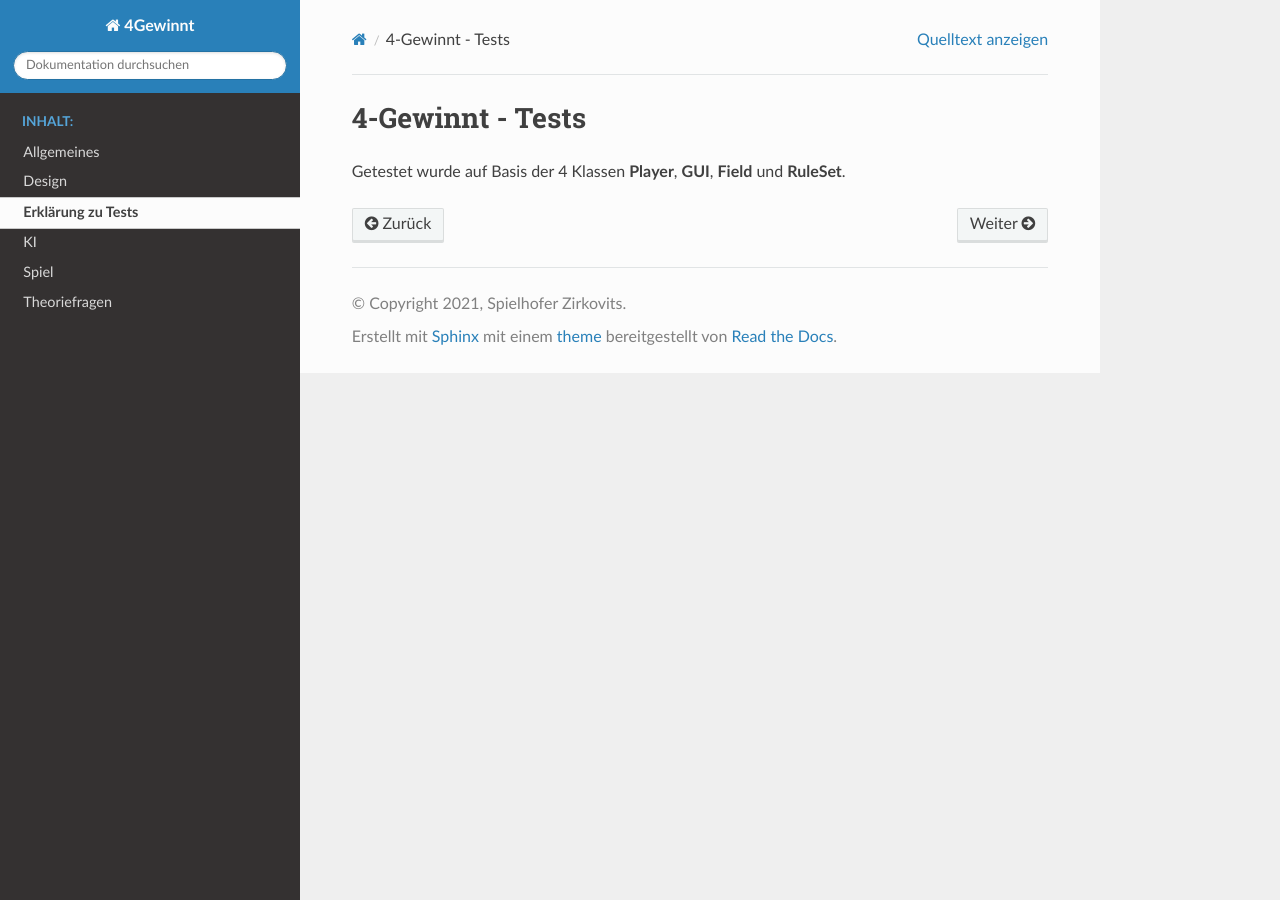
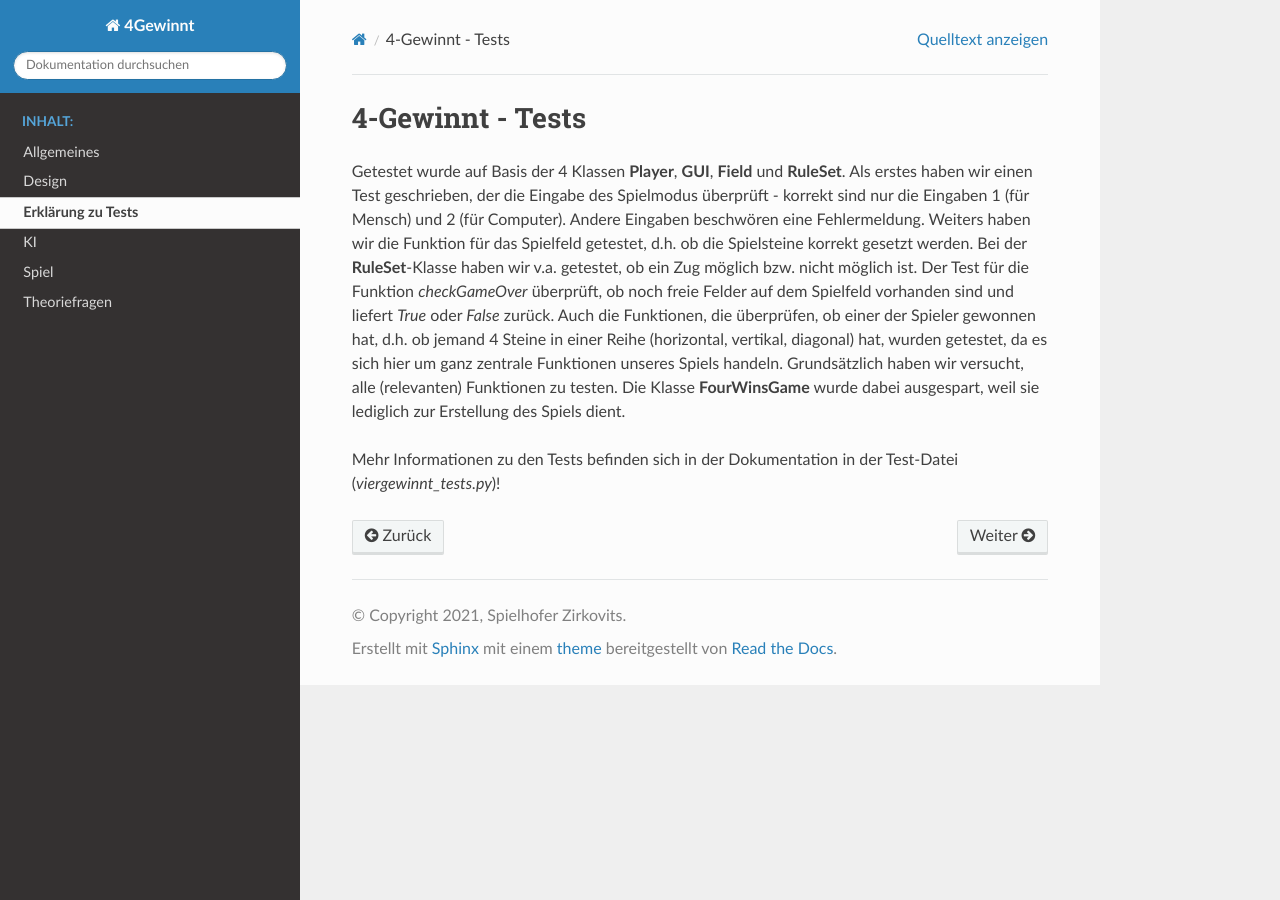
Before and after one commit to GabrielZirk/4gewinnt, a Sphinx documentation site: the page built from docs/source/test.md, in a window 1280 px wide. Built offline with Sphinx 7.4.7 and the Read the Docs theme 2.0.0, drawn with Linux system fonts in a browser that asks for light colours; pages that are not in the unit, such as notebooks, are missing from menus.

Commit message:
Kurze Erläuterung der Tests hinzugefügt

```diff
--- a/docs/source/test.md
+++ b/docs/source/test.md
@@ -1,3 +1,7 @@
 # 4-Gewinnt - Tests
 
 Getestet wurde auf Basis der 4 Klassen **Player**, **GUI**, **Field** und **RuleSet**.
+Als erstes haben wir einen Test geschrieben, der die Eingabe des Spielmodus überprüft - korrekt sind nur die Eingaben 1 (für Mensch) und 2 (für Computer). Andere Eingaben beschwören eine Fehlermeldung. Weiters haben wir die Funktion für das Spielfeld getestet, d.h. ob die Spielsteine korrekt gesetzt werden. Bei der **RuleSet**-Klasse haben wir v.a. getestet, ob ein Zug möglich bzw. nicht möglich ist. Der Test für die Funktion *checkGameOver* überprüft, ob noch freie Felder auf dem Spielfeld vorhanden sind und liefert *True* oder *False* zurück. Auch die Funktionen, die überprüfen, ob einer der Spieler gewonnen hat, d.h. ob jemand 4 Steine in einer Reihe (horizontal, vertikal, diagonal) hat, wurden getestet, da es sich hier um ganz zentrale Funktionen unseres Spiels handeln.
+Grundsätzlich haben wir versucht, alle (relevanten) Funktionen zu testen. Die Klasse **FourWinsGame** wurde dabei ausgespart, weil sie lediglich zur Erstellung des Spiels dient.
+
+Mehr Informationen zu den Tests befinden sich in der Dokumentation in der Test-Datei (*viergewinnt_tests.py*)!
```
